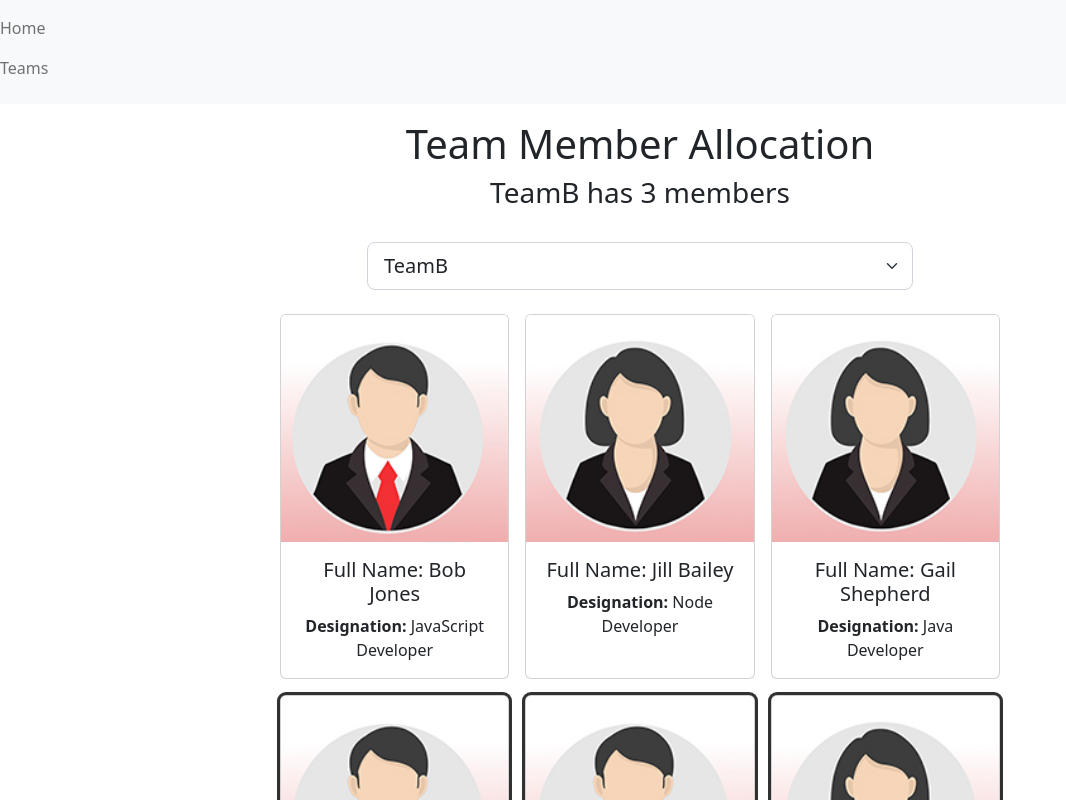
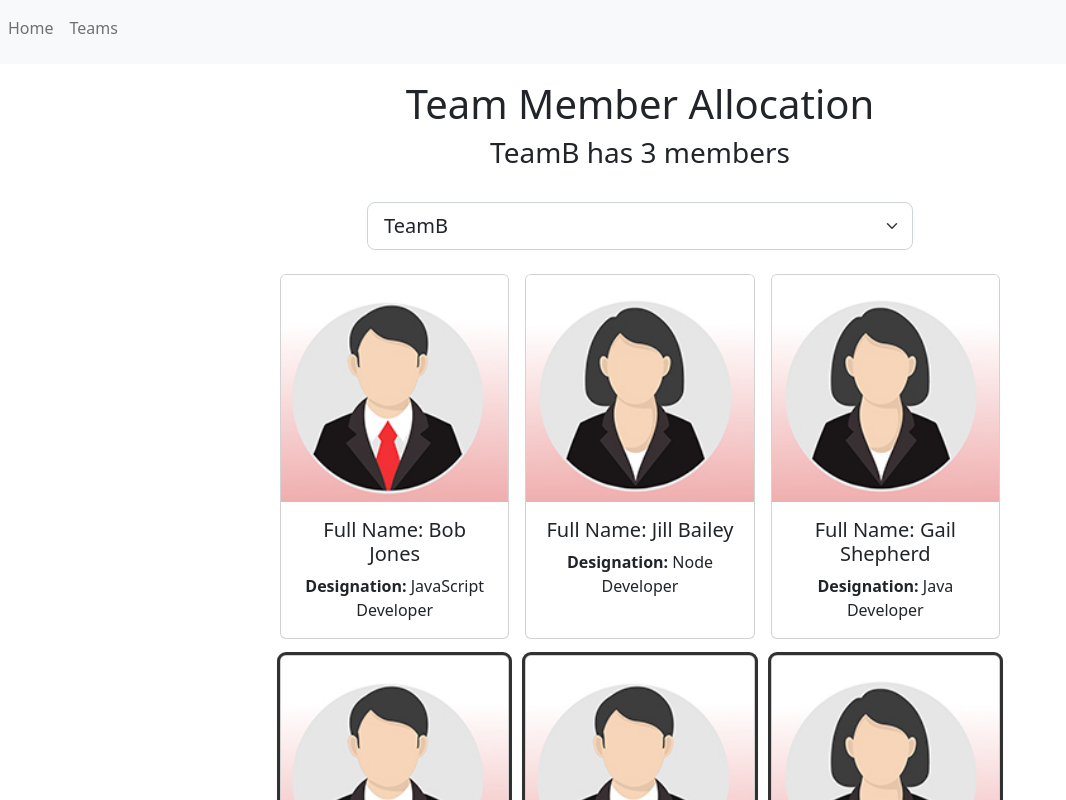
Before and after one commit to janiceh94/TeamMemberAllocation, a React (Create React App) app: page / in a window 1280 px wide. Shown: the top 800 px of the page, without its empty margins (0-1066 px from the left). Built offline with nearby package versions, Linux system fonts and the light colour scheme.

Commit message:
fixed typo

```diff
--- a/src/component/Nav.jsx
+++ b/src/component/Nav.jsx
@@ -2,7 +2,7 @@ import { Link } from "react-router-dom";
 
 export default function Nav(){
     return (
-        <nav className="navbar navbar-expanded-lg navbar-light bg-light">
+        <nav className="navbar navbar-expand-lg navbar-light bg-light">
             <ul className="navbar-nav me-auto mb-2 mg-lb-0">
                 <li className="nav-item">
                     <Link className="nav-link" to="/">
```
